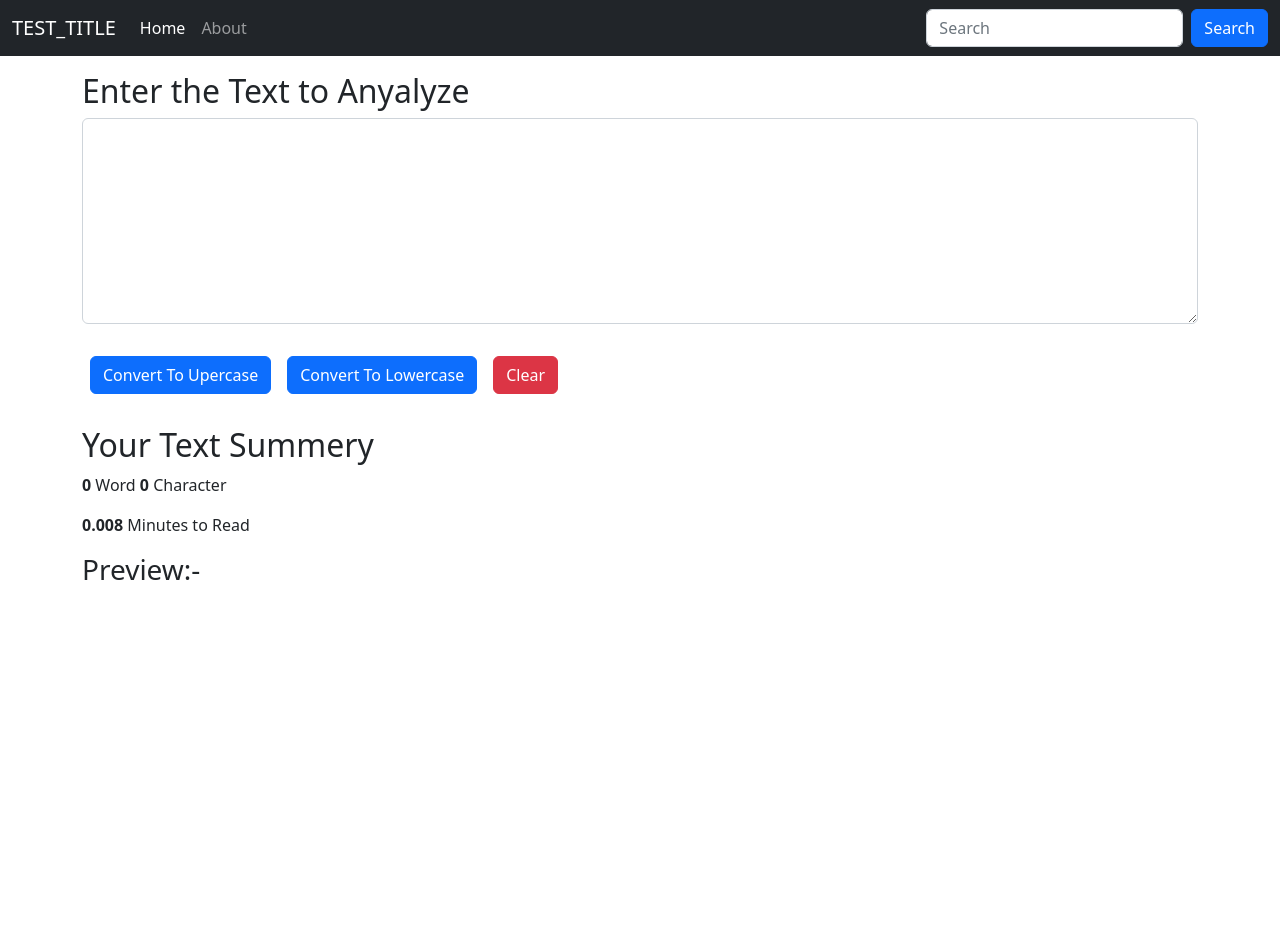
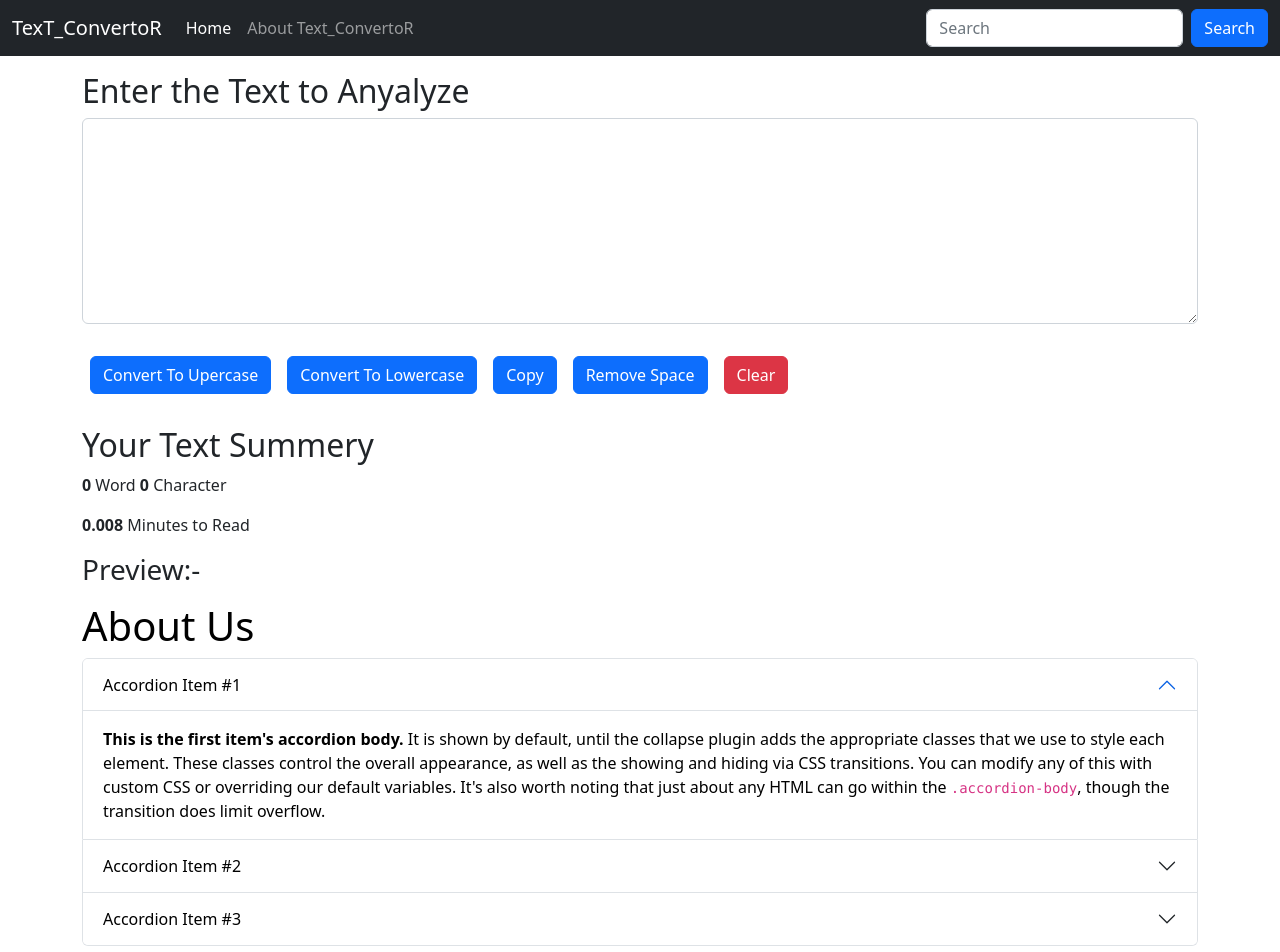
Before and after one commit to Deepakvikrant/react-PROJECT, a React (Create React App) app: page / in a window 1280 px wide. Shown: the top 952 px of the page. Before the commit the page ends 800 px from the top, so only its background shows below. Built offline with nearby package versions, Linux system fonts and the light colour scheme.

Commit message:
All butoon Added

```diff
--- a/src/App.js
+++ b/src/App.js
@@ -1,15 +1,16 @@
 import './App.css';
+import About from './components/About';
 import Navbar from './components/Navbar';
 import TextForm from './components/TextForm';
 
 function App() {
   return (
     <>
-      <Navbar title = "TEST_TITLE" home = "Home"/>
+      <Navbar title = "TexT_ConvertoR" home = "Home" aboutText='About Text_ConvertoR'/>
 
-      <div className='container my-3'>
-        <TextForm heading ="Enter the Text to Anyalyze"/>
-      </div>
+      <TextForm heading ="Enter the Text to Anyalyze"/>
+
+      <About/>
 
     </>
   );
--- /dev/null
+++ b/src/components/About.js
@@ -0,0 +1,74 @@
+import React, { useState } from 'react'
+
+export default function About() {
+    const [myStyle, setMyStyle] = useState({
+        color: 'black',
+        backgroundColor: 'white'
+    })
+
+    const [btnText,setBtnText] = useState('enable Dark mode')
+    const toggleStyle = ()=>{
+        if(myStyle.color === 'black'){
+            setMyStyle({
+                color: 'white',
+                backgroundColor: 'black',
+                border: '1px solid white'
+
+            })
+            setBtnText("Enable Light Mode")
+        }
+        else{
+            setMyStyle({
+                color: 'black',
+                backgroundColor: 'white'
+            })
+            setBtnText("Enable Dark Mode");
+        }
+    }
+  return (
+    <div className='container' style={myStyle}>
+        <h1>About Us</h1>
+        <div className="accordion" id="accordionExample" style={myStyle}>
+            <div className="accordion-item" style={myStyle}>
+                <h2 className="accordion-header" id="headingOne">
+                <button className="accordion-button" style={myStyle} type="button" data-bs-toggle="collapse" data-bs-target="#collapseOne" aria-expanded="true" aria-controls="collapseOne">
+                    Accordion Item #1
+                </button>
+                </h2>
+                <div id="collapseOne" className="accordion-collapse collapse show" aria-labelledby="headingOne" data-bs-parent="#accordionExample">
+                <div className="accordion-body">
+                    <strong>This is the first item's accordion body.</strong> It is shown by default, until the collapse plugin adds the appropriate classes that we use to style each element. These classes control the overall appearance, as well as the showing and hiding via CSS transitions. You can modify any of this with custom CSS or overriding our default variables. It's also worth noting that just about any HTML can go within the <code>.accordion-body</code>, though the transition does limit overflow.
+                </div>
+                </div>
+            </div>
+            <div className="accordion-item" style={myStyle}>
+                <h2 className="accordion-header" id="headingTwo">
+                <button className="accordion-button collapsed" style={myStyle} type="button" data-bs-toggle="collapse" data-bs-target="#collapseTwo" aria-expanded="false" aria-controls="collapseTwo">
+                    Accordion Item #2
+                </button>
+                </h2>
+                <div id="collapseTwo" className="accordion-collapse collapse" aria-labelledby="headingTwo" data-bs-parent="#accordionExample">
+                <div className="accordion-body">
+                    <strong>This is the second item's accordion body.</strong> It is hidden by default, until the collapse plugin adds the appropriate classes that we use to style each element. These classes control the overall appearance, as well as the showing and hiding via CSS transitions. You can modify any of this with custom CSS or overriding our default variables. It's also worth noting that just about any HTML can go within the <code>.accordion-body</code>, though the transition does limit overflow.
+                </div>
+                </div>
+            </div>
+            <div className="accordion-item" style={myStyle}>
+                <h2 className="accordion-header" id="headingThree">
+                <button className="accordion-button collapsed" style={myStyle} type="button" data-bs-toggle="collapse" data-bs-target="#collapseThree" aria-expanded="false" aria-controls="collapseThree">
+                    Accordion Item #3
+                </button>
+                </h2>
+                <div id="collapseThree" className="accordion-collapse collapse" aria-labelledby="headingThree" data-bs-parent="#accordionExample">
+                <div className="accordion-body">
+                    <strong>This is the third item's accordion body.</strong> It is hidden by default, until the collapse plugin adds the appropriate classes that we use to style each element. These classes control the overall appearance, as well as the showing and hiding via CSS transitions. You can modify any of this with custom CSS or overriding our default variables. It's also worth noting that just about any HTML can go within the <code>.accordion-body</code>, though the transition does limit overflow.
+                </div>
+                </div>
+            </div>
+        </div>
+        <div>
+        <button onClick={toggleStyle} className='btn btn-primary my-4'>{btnText}</button>
+        </div>
+    </div>
+  )
+}
--- a/src/components/TextForm.js
+++ b/src/components/TextForm.js
@@ -19,6 +19,16 @@
     let newText = "";
     setText(newText)
   }
+  const handleCopy= ()=>{
+    let text = document.getElementById('myBox');
+    text.select();
+    navigator.clipboard.writeText(text.value);
+  }
+
+  const hamdleExtraSpace = ()=>{
+    let newText = text.split(/[ ]+/)
+    setText(newText.join(" "))
+  }
 
   const handleOnChange = (event)=>{
     //console.log("HandleOnChange was clicked");
@@ -29,7 +39,7 @@
   //setText('new text'); //correct way to chnage state of hook function
   return (
     <>
-
+    <div className='container my-3'>
       <div>
         <h2>{props.heading}</h2>
         <div className="mb-3">
@@ -37,7 +47,10 @@
         </div>
         <button className='btn btn-primary my-3 mx-2' onClick={handleUpClick}>Convert To Upercase</button>
         <button className='btn btn-primary my-3 mx-2' onClick={handleLoClick}>Convert To Lowercase</button>
+        <button className='btn btn-primary my-3 mx-2' onClick={handleCopy}>Copy</button>
+        <button className='btn btn-primary my-3 mx-2' onClick={hamdleExtraSpace}>Remove Space</button>
         <button className='btn btn-danger my-3 mx-2' onClick={handleClrClick}>Clear</button>
+
       </div>
 
       <div className='my-3'>
@@ -47,6 +60,7 @@
         <h3>Preview:-</h3>
         <p>{text}</p>
       </div>
+    </div>
     </>
   )
 }
```
Lines whose indentation alone changed are shown as unchanged.
